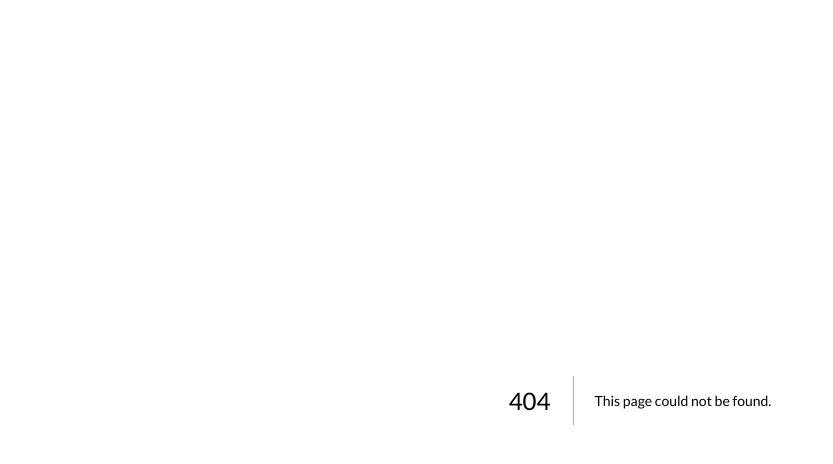
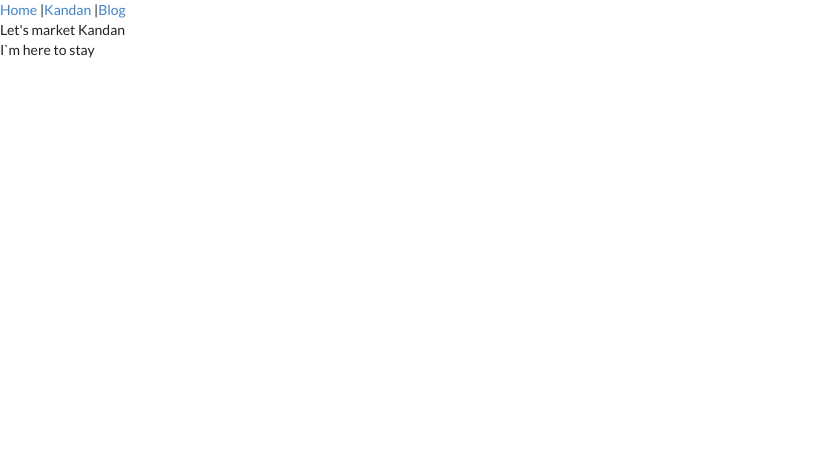
Before and after one commit to phenogit/pheno-hub, a Next.js app: page /kandan in a window 1280 px wide. Before the commit this address had no page. Shown: the top 464 px of the page, without its empty margins (0-833 px from the left). Built offline with nearby package versions, Linux system fonts and the light colour scheme.

Commit message:
add kandan page

```diff
--- /dev/null
+++ b/components/views/KandanpageView.js
@@ -0,0 +1,10 @@
+/* eslint-disable max-classes-per-file */
+/* eslint-disable react/no-multi-comp */
+/* reference: https://github.com/Semantic-Org/Semantic-UI-React/blob/master/docs/src/layouts/HomepageLayout.js */
+import React from 'react';
+
+export const KandanpageView = () => (
+  <>
+    Let's market Kandan
+  </>
+);
--- /dev/null
+++ b/pages/kandan.js
@@ -0,0 +1,10 @@
+import { Layout } from '../components/layouts/Layout';
+import { KandanpageView } from '../components/views/KandanpageView';
+
+export default function Home() {
+  return (
+    <Layout title="Kandan">
+      <KandanpageView />
+    </Layout>
+  );
+}
```
